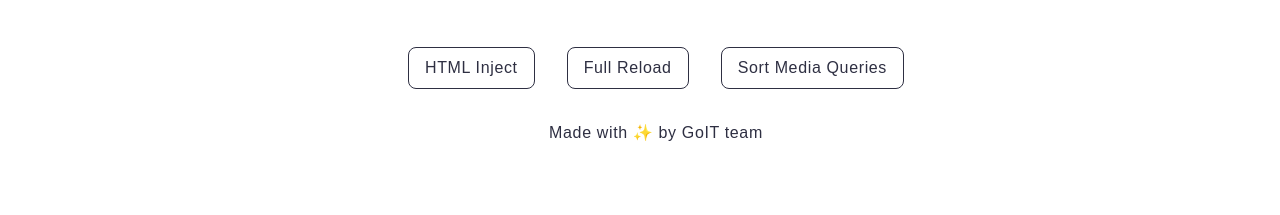
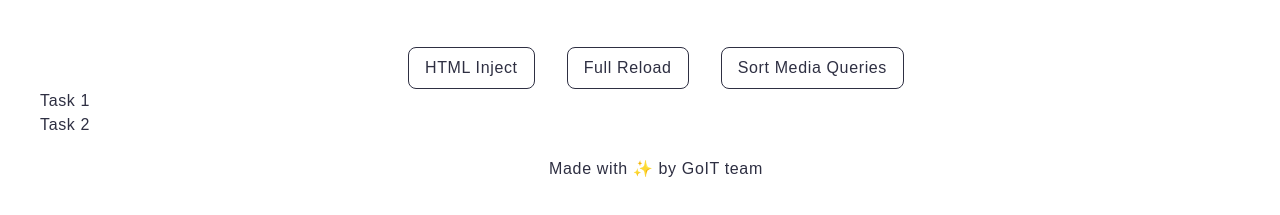
Before and after one commit to bit-to-bit/goit-advancedjs-hw-01, a plain HTML site: page index.html in a window 1280 px wide. Shown: the part 627-842 px from the top of the page. Drawn offline with Linux system fonts and the light colour scheme.

Commit message:
Deploying to gh-pages from @ bit-to-bit/goit-advancedjs-hw-01@8bd670ef70aad10f69ea7e60302babcf0637d1c9 🚀

```diff
--- a/index.html
+++ b/index.html
@@ -106,6 +106,11 @@
   </div>
 </article>
 
+
+      <ul>
+        <li><a href="./1-gallery.html">Task 1</a></li>
+        <li><a href="./2-form.html">Task 2</a></li>
+      </ul>
     </main>
 
     <footer class="footer">
```
